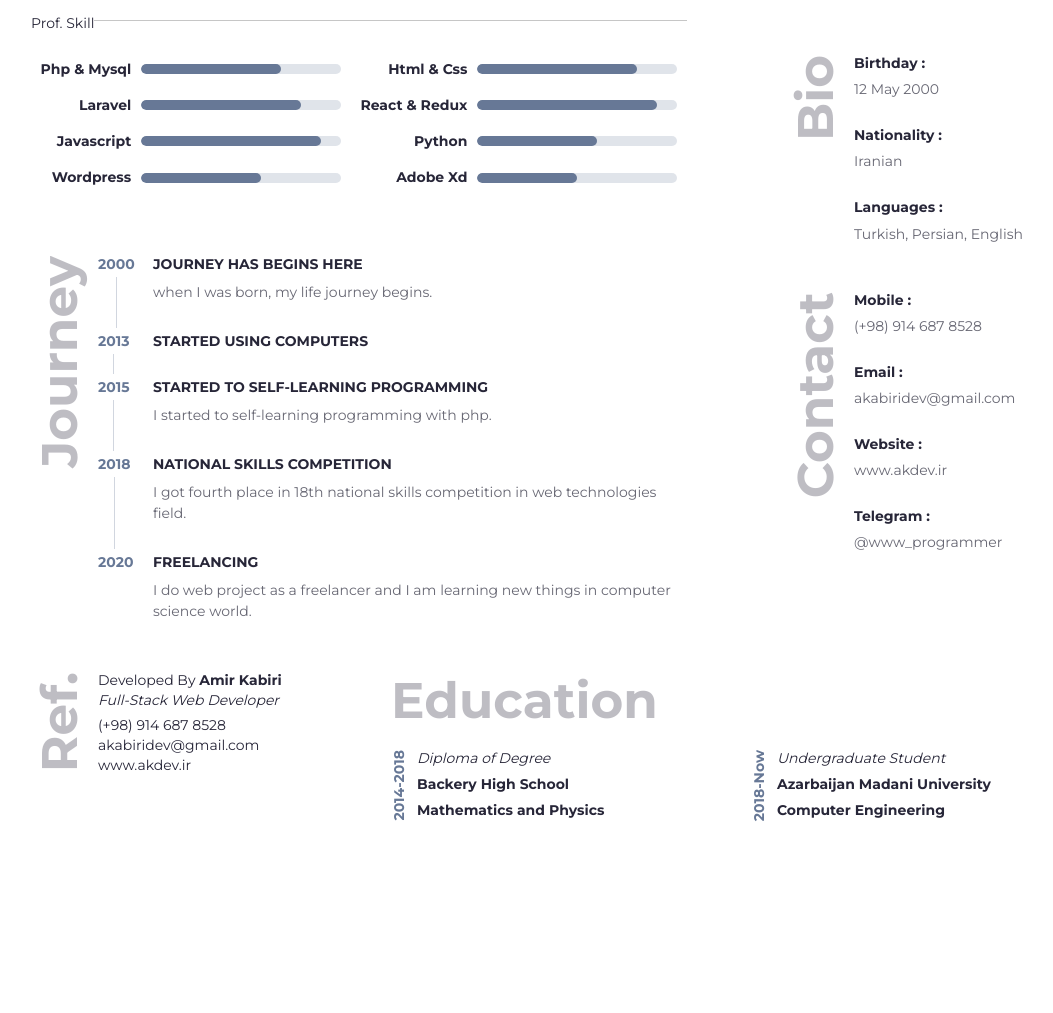
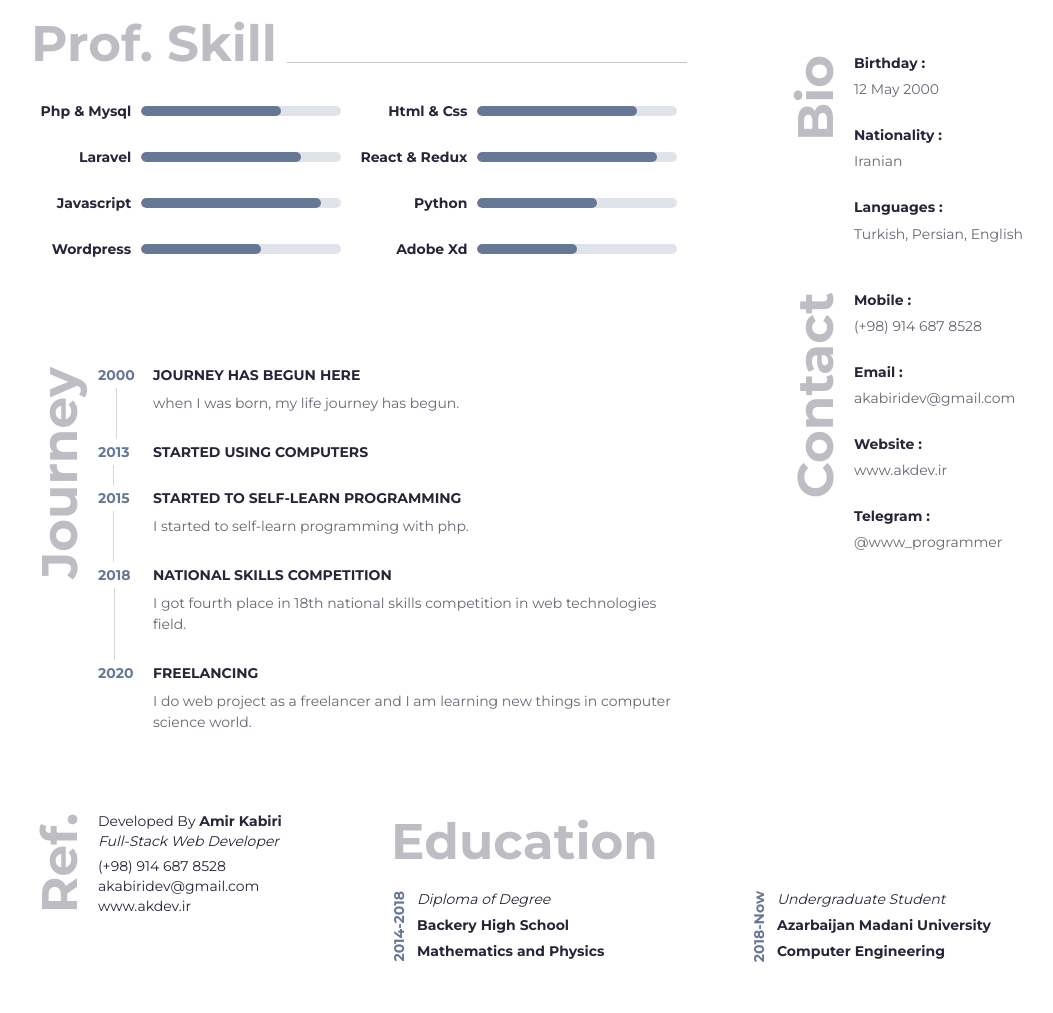
Before and after one commit to amirkabiri/akdev, a plain HTML site: page index.html in a window 1280 px wide. Shown: the part 500-1513 px from the top of the page, without its empty margins (69-1122 px from the left). Before the commit the page ends 1352 px from the top, so only its background shows below. Drawn offline with Linux system fonts and the light colour scheme.

Commit message:
third edition

```diff
--- /dev/null
+++ b/assets/script.js
@@ -0,0 +1,49 @@
+window.$ = selector => document.querySelector(selector);
+window.$$ = selector => document.querySelectorAll(selector);
+const sleep = miliSeconds => new Promise(resolve => setTimeout(resolve, miliSeconds));
+
+function isElementInViewport (el) {
+    let rect = el.getBoundingClientRect();
+    return (
+        rect.top >= 0 &&
+        rect.left >= 0 &&
+        rect.bottom <= (window.innerHeight || document.documentElement.clientHeight) &&
+        rect.right <= (window.innerWidth || document.documentElement.clientWidth)
+    );
+}
+
+window.onscroll = function(){
+
+};
+
+// header animation
+window.onload = async function(){
+    $('#header-name').classList.add('top-entrance-animation');
+    $('#header-hello').classList.add('top-entrance-animation');
+    $('#header-job').classList.add('top-entrance-animation');
+    await sleep(500);
+    $('#header > .container > .right').classList.add('right-entrance-animation');
+    await sleep(500);
+    $('#header-description').classList.add('bottom-entrance-animation');
+};
+
+$$('.box').forEach(box => {
+    const [boxTitle, boxContent] = box.children;
+    const boxTitleSpan = boxTitle.children[0];
+
+    const titleHeight = parseInt(getComputedStyle(boxTitleSpan).height);
+
+    boxTitle.style.right = `-${ titleHeight }px`;
+    boxContent.style.width = `calc(100% - ${ titleHeight + 10 }px)`;
+});
+
+const headerTitleHeight = parseInt(getComputedStyle($('#header .title > span')).height);
+$('#header .title').style.right = `-${ headerTitleHeight }px`;
+$('#header .content').style.width = `calc(100% - ${ headerTitleHeight + 10 }px)`;
+
+$$('.square').forEach(el => {
+    el.style.height = getComputedStyle(el).width;
+});
+window.onresize = () => $$('.square').forEach(el => {
+    el.style.height = getComputedStyle(el).width;
+});
--- a/index.html
+++ b/index.html
@@ -106,8 +106,8 @@
                                 <span>2000</span>
                             </div>
                             <div class="experience-content">
-                                <strong class="experience-content-job">Journey has begins here</strong>
-                                <p class="experience-content-description">when I was born, my life journey begins.</p>
+                                <strong class="experience-content-job">Journey has begun here</strong>
+                                <p class="experience-content-description">when I was born, my life journey has begun.</p>
                             </div>
                         </li>
 
@@ -124,8 +124,8 @@
                                 <span>2015</span>
                             </div>
                             <div class="experience-content">
-                                <strong class="experience-content-job">Started to self-learning programming</strong>
-                                <p class="experience-content-description">I started to self-learning programming with php.</p>
+                                <strong class="experience-content-job">Started to self-learn programming</strong>
+                                <p class="experience-content-description">I started to self-learn programming with php.</p>
                             </div>
                         </li>
                         <li class="experience">
@@ -238,56 +238,6 @@
         </div>
     </div>
 
-    <script>
-        window.$ = selector => document.querySelector(selector);
-        window.$$ = selector => document.querySelectorAll(selector);
-        const sleep = miliSeconds => new Promise(resolve => setTimeout(resolve, miliSeconds));
-
-        function isElementInViewport (el) {
-            let rect = el.getBoundingClientRect();
-            return (
-                rect.top >= 0 &&
-                rect.left >= 0 &&
-                rect.bottom <= (window.innerHeight || document.documentElement.clientHeight) &&
-                rect.right <= (window.innerWidth || document.documentElement.clientWidth)
-            );
-        }
-
-        window.onscroll = function(){
-
-        };
-
-        // header animation
-        window.onload = async function(){
-            $('#header-name').classList.add('top-entrance-animation');
-            $('#header-hello').classList.add('top-entrance-animation');
-            $('#header-job').classList.add('top-entrance-animation');
-            await sleep(500);
-            $('#header > .container > .right').classList.add('right-entrance-animation');
-            await sleep(500);
-            $('#header-description').classList.add('bottom-entrance-animation');
-        };
-
-        $$('.box').forEach(box => {
-            const [boxTitle, boxContent] = box.children;
-            const boxTitleSpan = boxTitle.children[0];
-
-            const titleHeight = parseInt(getComputedStyle(boxTitleSpan).height);
-
-            boxTitle.style.right = `-${ titleHeight }px`;
-            boxContent.style.width = `calc(100% - ${ titleHeight + 10 }px)`;
-        });
-
-        const headerTitleHeight = parseInt(getComputedStyle($('#header .title > span')).height);
-        $('#header .title').style.right = `-${ headerTitleHeight }px`;
-        $('#header .content').style.width = `calc(100% - ${ headerTitleHeight + 10 }px)`;
-
-        $$('.square').forEach(el => {
-            el.style.height = getComputedStyle(el).width;
-        });
-        window.onresize = () => $$('.square').forEach(el => {
-            el.style.height = getComputedStyle(el).width;
-        });
-    </script>
+    <script src="assets/script.js"></script>
 </body>
 </html>
--- a/style.scss
+++ b/style.scss
@@ -216,7 +216,6 @@ a, body{
 
 #main{
   margin-top:50px;
-
   > .container{
     display: flex;
     justify-content: space-between;
@@ -229,7 +228,7 @@ a, body{
     display: flex;
     align-items: flex-end;
 
-    > h2{
+    > span{
       font-size: 50px;
       font-weight: bold;
       color:rgba($text-color, .3);
@@ -282,7 +281,7 @@ a, body{
       display: flex;
       align-items: center;
       justify-content: flex-end;
-      margin-bottom:20px;
+      margin-bottom:30px;
 
       > span{
 
@@ -381,7 +380,7 @@ a, body{
 
 
 #experiences-box{
-  margin-top:50px;
+  margin-top:80px;
 }
 #experiences{
   display: flex;
@@ -440,8 +439,8 @@ a, body{
 }
 
 #footer{
-  margin-top:50px;
-  padding-bottom:30px;
+  margin-top:80px;
+  padding-bottom:50px;
 
   > .container{
     display: flex;
```
Also changed, not shown: style.css, 1 other file.
